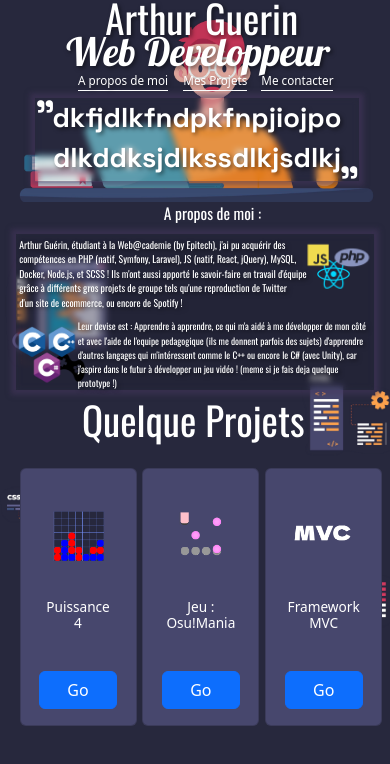
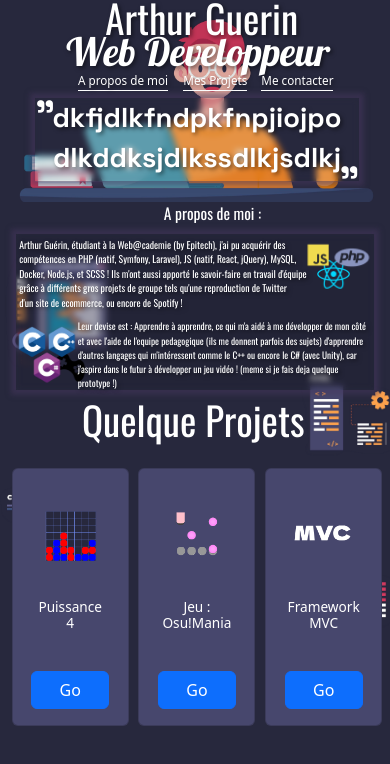
Before and after one commit to Arthuros727/Portfollio, a React (Create React App) app: page / in a window 390 px wide. Shown: the top 764 px of the page. Built offline with nearby package versions, Linux system fonts and the light colour scheme.

Commit message:
commit auto

```diff
--- a/src/App.css
+++ b/src/App.css
@@ -421,7 +421,7 @@ html, .blur{
   /* background-color: aqua; */
   position: absolute;
   top: 35vw;
-  left: -22vw;
+  left: -24vw;
   text-align: center;
 }
 
@@ -431,7 +431,7 @@ html, .blur{
   /* display: none; */
   position: absolute;
   top: 35vw;
-  left: 9.5vw;
+  left: 8.5vw;
 }
 
 .carte3{
```
